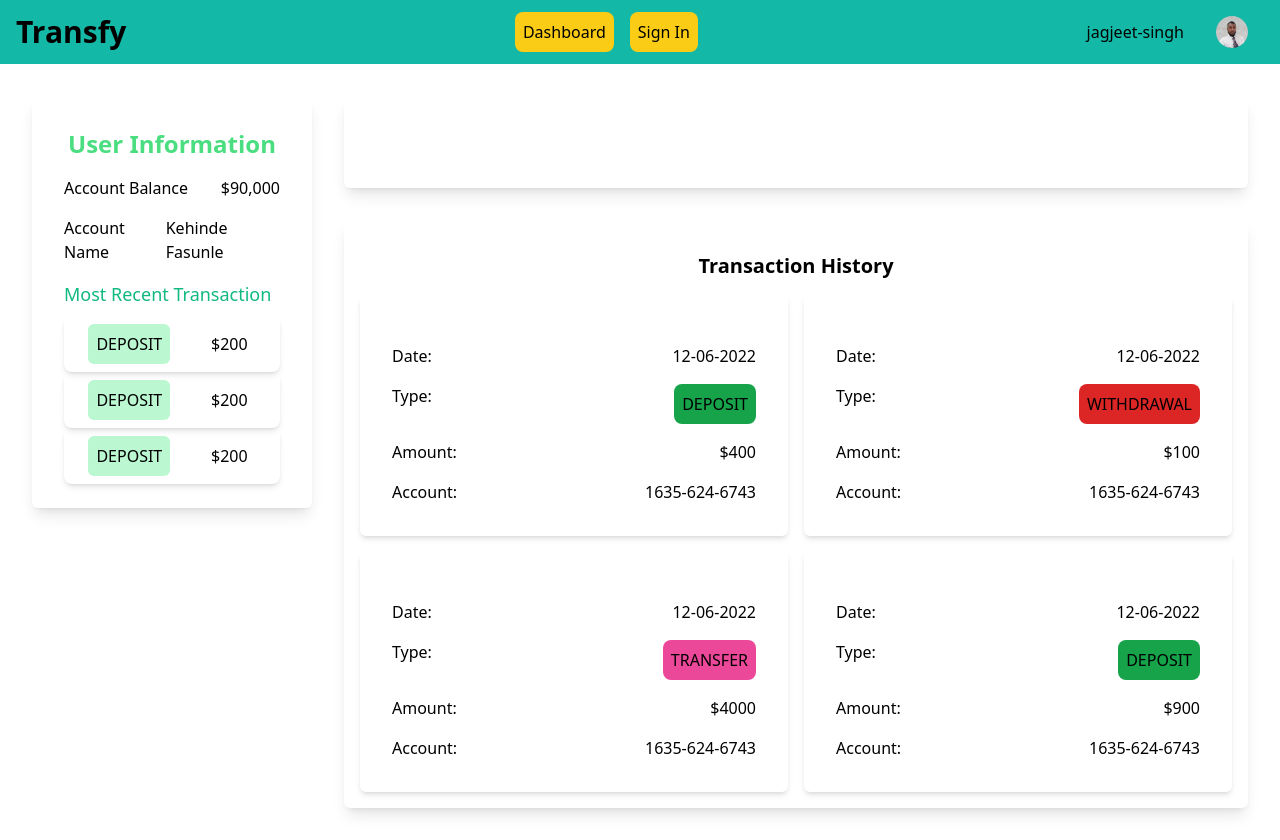
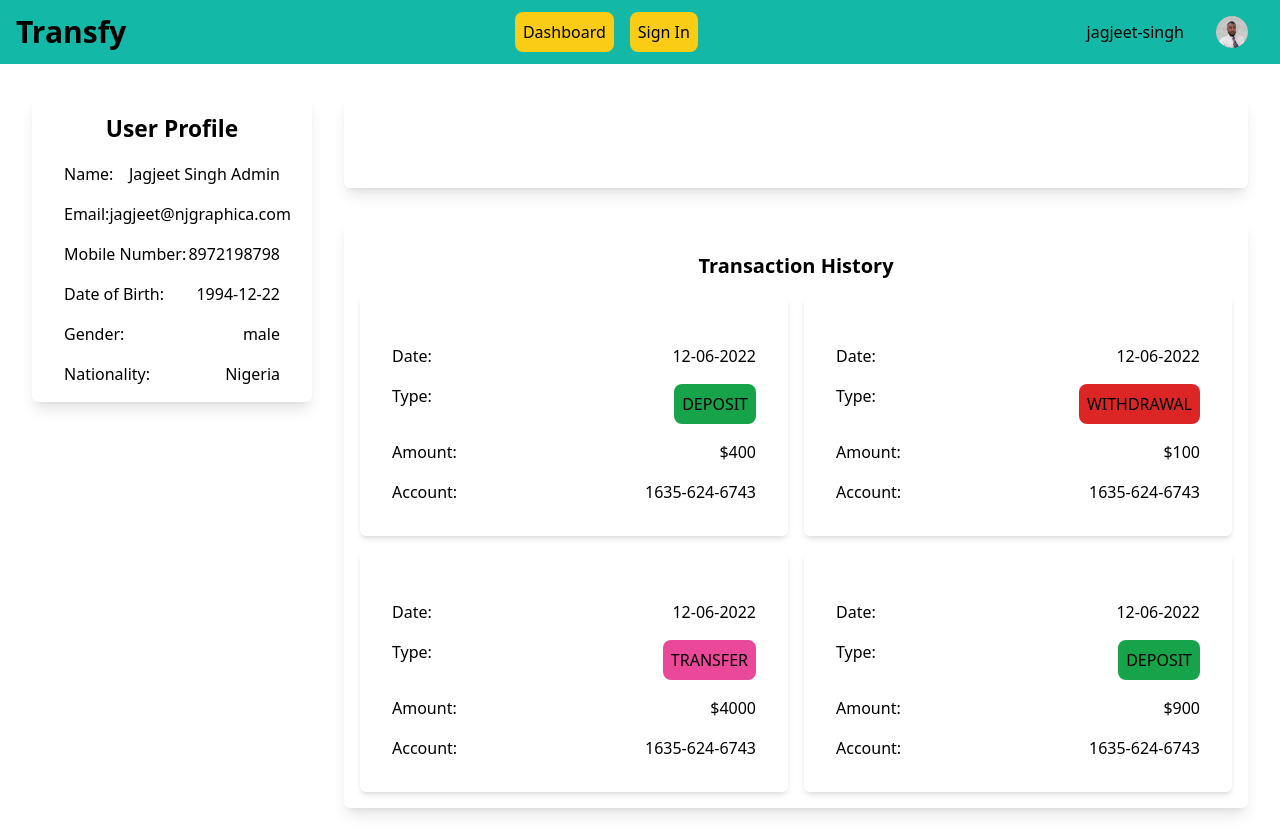
Before and after one commit to Fasunle/transfy-v2, a Vue app: page / in a window 1280 px wide. Built offline with nearby package versions, Linux system fonts and the light colour scheme.

Commit message:
feat: User profile component

```diff
--- a/src/components/Dashboard.vue
+++ b/src/components/Dashboard.vue
@@ -1,36 +1,7 @@
 <template>
   <main class="grid grid-cols-1 md:grid-cols-12 md:grid-rows-6 gap-8 p-8">
     <div class="md:col-span-3 md:row-span-full shadow-lg rounded-md py-4 px-8 h-min">
-      <h1 class="text-center font-bold text-2xl text-green-400 my-4">User Information</h1>
-
-      <div class="flex justify-between">
-        <p>Account Balance</p>
-        <span>$90,000</span>
-      </div>
-
-      <div class="flex justify-between mt-4">
-        <h2>Account Name</h2>
-        <p>Kehinde Fasunle</p>
-      </div>
-
-      <div class="mt-4">
-        <h2 class="text-lg text-emerald-500">Most Recent Transaction</h2>
-
-        <div class="py-2">
-          <div class="flex justify-around shadow-md rounded-lg p-2">
-            <span class="bg-green-200 rounded-md p-2">DEPOSIT</span>
-            <span class=" rounded-sm p-2">$200</span>
-          </div>
-          <div class="flex justify-around shadow-md rounded-lg p-2">
-            <span class="bg-green-200 rounded-md p-2">DEPOSIT</span>
-            <span class=" rounded-sm p-2">$200</span>
-          </div>
-          <div class="flex justify-around shadow-md rounded-lg p-2">
-            <span class="bg-green-200 rounded-md p-2">DEPOSIT</span>
-            <span class=" rounded-sm p-2">$200</span>
-          </div>
-        </div>
-      </div>
+      <UserProfile :user="user"/>
     </div>
 
     <div class="md:col-start-4 md:row-start-2 md:row-span-full md:col-end-13 shadow-lg rounded-md p-4">
@@ -56,11 +27,15 @@
 </template>
 
 <script>
-import Transaction from './Transaction.vue'
+import Transaction from './Transaction.vue';
+import UserProfile from './UserProfile.vue';
+import { useUserStore } from "../store";
+
 export default {
   name: "Dashboard",
   components: {
-    "Transaction": Transaction
+    "Transaction": Transaction,
+    "UserProfile": UserProfile
   },
   data(){
     return {
@@ -95,6 +70,13 @@ export default {
         },
       ]
     }
+  },
+  setup(){
+      const store = useUserStore();
+
+      return {
+          user: store.user
+      }
   }
 }
 </script>
--- /dev/null
+++ b/src/components/UserProfile.vue
@@ -0,0 +1,54 @@
+<template>
+    <div>
+        <h1 class="text-center font-2xl font-bolder">User Profile</h1>
+        <div class="flex justify-between mt-4">
+            <h2>Name:</h2>
+            <p>{{user.name}}</p>
+        </div>
+
+        <div class="flex justify-between mt-4">
+            <h2>Email:</h2>
+            <p>{{user.email}}</p>
+        </div>
+
+        <div class="flex justify-between mt-4">
+            <h2>Mobile Number:</h2>
+            <p>{{user.mobile_number}}</p>
+        </div>
+
+        <div class="flex justify-between mt-4">
+            <h2>Date of Birth:</h2>
+            <p>{{user.date_of_birth}}</p>
+        </div>
+
+        <div class="flex justify-between mt-4">
+            <h2>Gender:</h2>
+            <p>{{user.gender}}</p>
+        </div>
+
+        <div class="flex justify-between mt-4">
+            <h2>Nationality:</h2>
+            <p>{{user.country_name}}</p>
+        </div>
+    </div>
+</template>
+
+<script>
+
+    export default {
+        name: "UserProfile",
+        props: ["user"]
+    }
+</script>
+
+
+<style scoped>
+    h2{
+        font-weight: 500;
+    }
+
+    h1{
+        font-weight: 600;
+        font-size: 1.42rem;
+    }
+</style>
```
